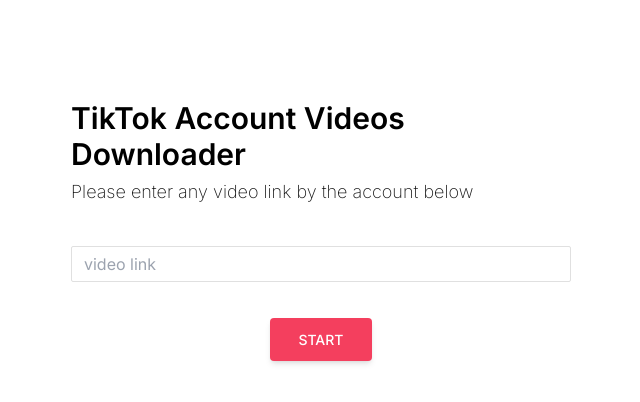
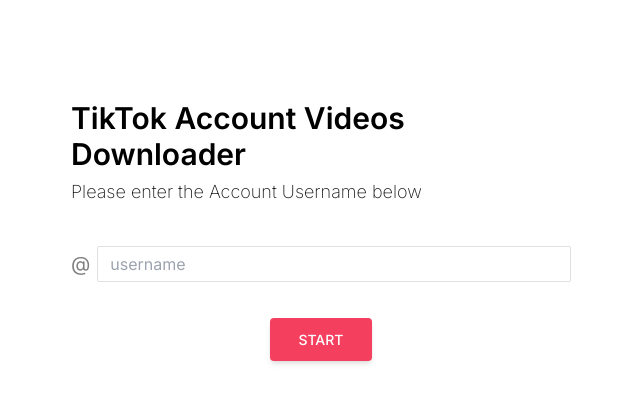
Before and after one commit to aladynjr/tiktok-account-v2-frontend, a React (Create React App) app: page / in a window 1280 px wide. Shown: the top 402 px of the page, without its empty margins (319-959 px from the left). Built offline with nearby package versions, Linux system fonts and the light colour scheme; no server answers.

Commit message:
add username input

```diff
--- a/src/App.js
+++ b/src/App.js
@@ -83,13 +83,14 @@
     setScrapingResult(null);
 
 
-    var videoId = videoLink.substring(videoLink.indexOf('/video/') + 7, videoLink.indexOf('/video/') + 7 + 19);
+    var videoId = videoLink /*videoLink.substring(videoLink.indexOf('/video/') + 7, videoLink.indexOf('/video/') + 7 + 19)*/;
+
 
     //join socket room
     JoinRoom(videoId)
 
     try {
-      const response = await fetch(`${SERVER_HOST}/api/${videoId}`, {
+      const response = await fetch(`${SERVER_HOST}/api/${videoId}`, { //it's not videoId but username
         headers: {
           'Access-Control-Allow-Origin': '*',
           'Access-Control-Allow-Methods': 'GET,PUT,POST,DELETE,PATCH,OPTIONS',
@@ -133,11 +134,12 @@
       <div style={{ width: '90%', maxWidth: '500px', margin: "auto" }} >
         <h1 style={{ textAlign: 'left' }} className='text-3xl mb-4 font-semibold' >TikTok Account Videos Downloader</h1>
         <h3 style={{ marginTop: '-10px', opacity: '0.9', fontWeight: '200', textAlign: 'left' }} className='text-lg' >
-          Please enter any video link by the account below</h3>
+        Please enter the Account Username below</h3>
+
 
         <div style={{ display: 'flex', alignItems: 'center', marginTop: '40px' }} >
-          {/* <p style={{ opacity: '0.5', fontSize: '20px', marginRight: '7px' }} >@</p> */}
-          <input type="text" value={videoLink} onChange={(e) => setVideoLink(e.target.value)} placeholder="video link" data-e2e="common-StringInput-TUXTextInput" className="css-5g0doo eyio37s1 snipcss-woI25" />
+          <p style={{ opacity: '0.5', fontSize: '20px', marginRight: '7px' }} >@</p>
+          <input type="text" value={videoLink} onChange={(e) => setVideoLink(e.target.value)} placeholder="username" data-e2e="common-StringInput-TUXTextInput" className="css-5g0doo eyio37s1 snipcss-woI25" />
 
 
         </div>
```
